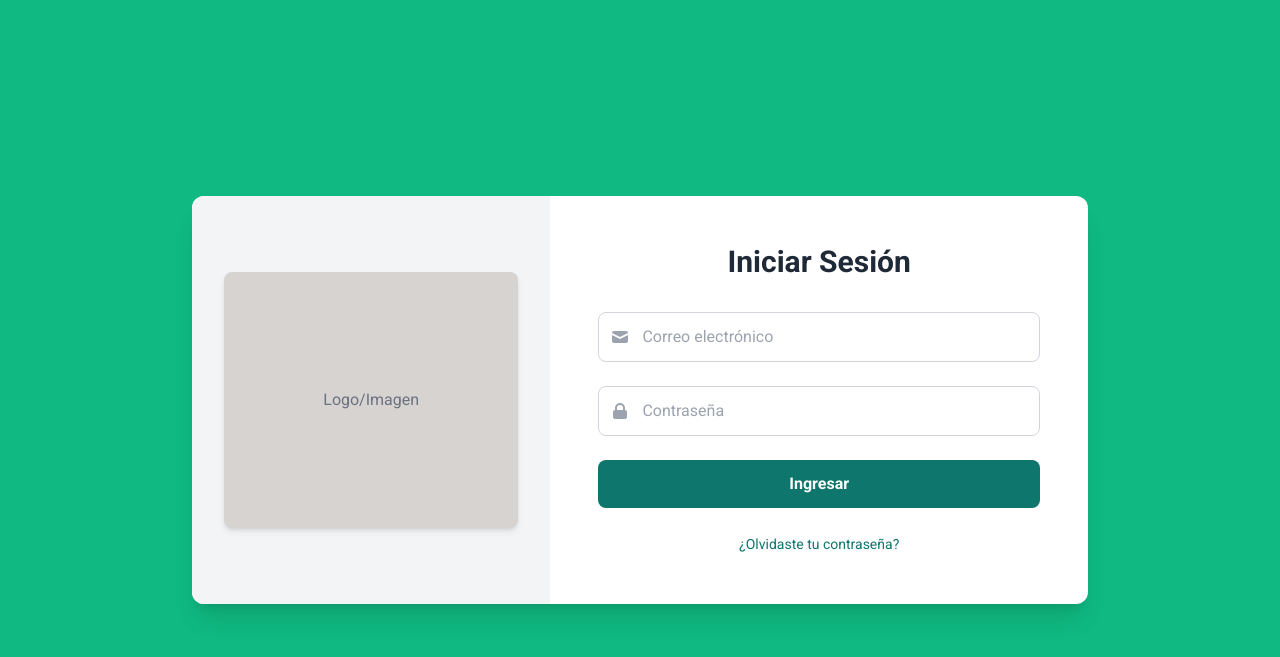
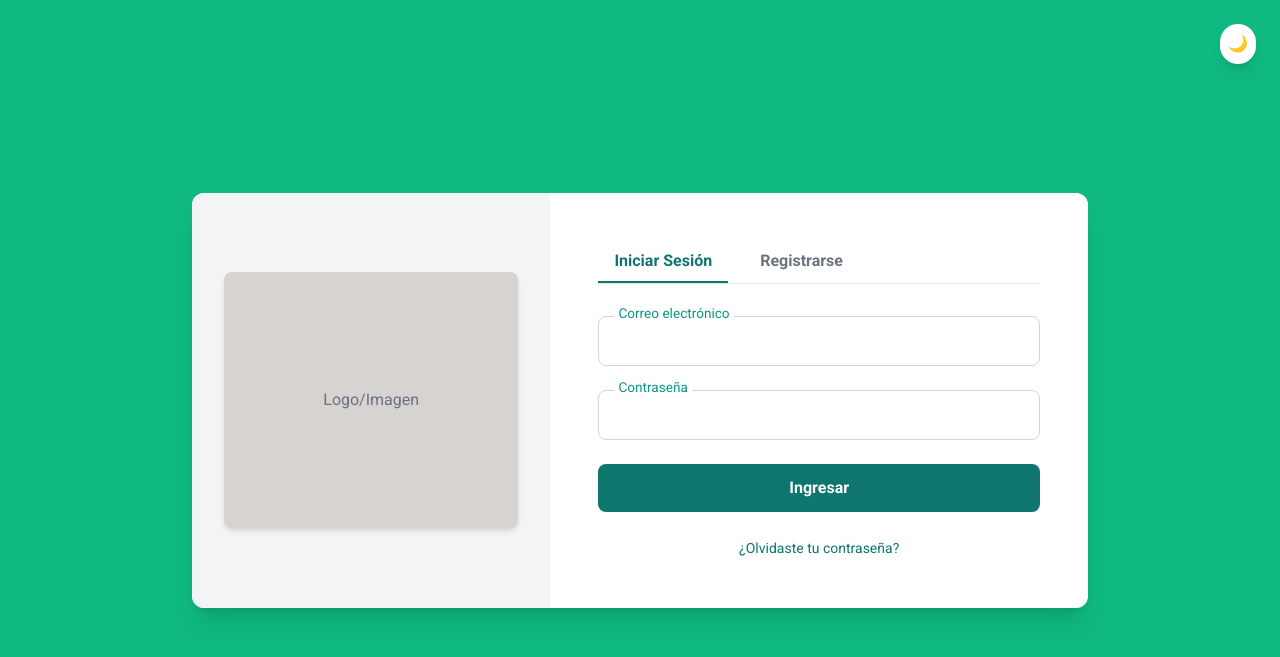
Before and after one commit to Lau163/HealthMate.S.V, a PHP site: page /views/index/index.view.php in a window 1280 px wide. Shown: the top 657 px of the page. Run offline with PHP 8.4, Linux system fonts and the light colour scheme; some libraries are stand-ins or nearby versions.

Commit message:
CHANCES AND INTEGRE REGISTER

```diff
--- a/views/index/index.view.php
+++ b/views/index/index.view.php
@@ -10,6 +10,29 @@
     <link href="https://fonts.googleapis.com/css2?family=Roboto:wght@300;400;500;700&display=swap" rel="stylesheet">
     <script src="https://cdn.tailwindcss.com"></script>
     <style>
+        /* ...existing code... */
+.input-floating-label {
+    position: absolute;
+    left: 1rem;
+    top: -0.8rem;
+    font-size: 0.85rem;
+    background: white;
+    padding: 0 0.25rem;
+    color: #0d9488;
+    pointer-events: none;
+    transition: all 0.2s;
+    z-index: 10;
+      text-align: right;
+}
+.input-floating:focus + .input-floating-label,
+.input-floating:not(:placeholder-shown) + .input-floating-label {
+    top: 0.2rem;
+    left: 0.75rem;
+    font-size: 0.75rem;
+    color: #0d9488;
+    transform: translateY(0);
+}
+/* ...existing code... */
         @media (max-width: 768px) {
             .login-container {
                 width: 90% !important;
@@ -42,6 +65,11 @@
     </style>
 </head>
 <body class="min-h-screen bg-emerald-500 flex items-center justify-center p-4">
+    <!-- Botón Dark Mode -->
+    <button id="darkModeToggle" class="absolute top-6 right-6 bg-white dark:bg-slate-800 text-teal-700 dark:text-teal-400 rounded-full p-2 shadow-lg transition duration-200" title="Cambiar modo">
+        🌙
+    </button>
+    <div class="w-full max-w-4xl bg-white rounded-xl shadow-xl overflow-hidden flex flex-col md:flex-row">
      <div class="w-full max-w-4xl bg-white rounded-xl shadow-xl overflow-hidden flex flex-col md:flex-row">
         <!-- Imagen de inicio de sesión (visible solo en escritorio) -->
         <div class="login-image w-full md:w-2/5 bg-gray-100 flex items-center justify-center p-8">
@@ -52,64 +80,113 @@
 
         <!-- Formulario de inicio de sesión -->
        <div class="login-container w-full md:w-3/5 p-8 md:p-12">
-            <h1 class="text-2xl md:text-3xl font-bold text-center text-gray-800 mb-8">Iniciar Sesión</h1>
-
-            <form class="space-y-6">
-                <!-- Campo de correo electrónico -->
-                <div class="relative">
-                    <div class="absolute inset-y-0 left-0 pl-3 flex items-center pointer-events-none">
-                        <svg class="h-5 w-5 text-gray-400" fill="currentColor" viewBox="0 0 20 20">
-                            <path d="M2.003 5.884L10 9.882l7.997-3.998A2 2 0 0016 4H4a2 2 0 00-1.997 1.884z"></path>
-                            <path d="M18 8.118l-8 4-8-4V14a2 2 0 002 2h12a2 2 0 002-2V8.118z"></path>
-                        </svg>
-                    </div>
-                    <input
-                        type="email"
-                        id="email"
-                        name="email"
-                        placeholder=" "
-                        class="w-full pl-10 pr-4 py-3 border border-gray-300 rounded-lg focus:ring-2 focus:ring-teal-200 focus:border-teal-500 transition duration-200"
-                        required
-                    >
-                    <label for="email" class="absolute left-10 top-1/2 -translate-y-1/2 text-gray-400 bg-white px-1 transition-all duration-200 pointer-events-none">
-                        Correo electrónico
-                    </label>
+    <!-- Tabs -->
+    <div class="mb-8 border-b border-gray-200">
+        <nav class="flex space-x-4" id="tabs-nav">
+            <button class="tab-btn text-teal-700 font-bold py-2 px-4 border-b-2 border-teal-700 focus:outline-none" data-tab="login">Iniciar Sesión</button>
+            <button class="tab-btn text-gray-500 font-bold py-2 px-4 border-b-2 border-transparent hover:text-teal-700 focus:outline-none" data-tab="register">Registrarse</button>
+        </nav>
     </div>
 
-                <!-- Campo de contraseña -->
-                <div class="relative mt-8">
-                    <div class="absolute inset-y-0 left-0 pl-3 flex items-center pointer-events-none">
-                        <svg class="h-5 w-5 text-gray-400" fill="currentColor" viewBox="0 0 20 20">
-                            <path fill-rule="evenodd" d="M5 9V7a5 5 0 0110 0v2a2 2 0 012 2v5a2 2 0 01-2 2H5a2 2 0 01-2-2v-5a2 2 0 012-2zm8-2v2H7V7a3 3 0 016 0z" clip-rule="evenodd"></path>
-                        </svg>
+    <!-- Login Form -->
+   <form id="login-tab" class="space-y-6">
+    <!-- Email -->
+    <div class="relative mb-6">
+        <input type="email" id="email_login" name="email" placeholder=" " class="w-full pl-4 pr-4 py-3 border border-gray-300 rounded-lg focus:ring-2 focus:ring-teal-200 focus:border-teal-500" required>
+        <label for="email_login" class="input-floating-label">Correo electrónico</label>
     </div>
-                    <input
-                        type="password"
-                        id="password"
-                        name="password"
-                        placeholder=" "
-                        class="w-full pl-10 pr-4 py-3 border border-gray-300 rounded-lg focus:ring-2 focus:ring-teal-200 focus:border-teal-500 transition duration-200"
-                        required
-                    >
-                    <label for="password" class="absolute left-10 top-1/2 -translate-y-1/2 text-gray-400 bg-white px-1 transition-all duration-200 pointer-events-none">
-                        Contraseña
-                    </label>
+    <!-- Password -->
+    <div class="relative mb-6">
+        <input type="password" id="password_login" name="password" placeholder=" " class="w-full pl-4 pr-4 py-3 border border-gray-300 rounded-lg focus:ring-2 focus:ring-teal-200 focus:border-teal-500" required>
+        <label for="password_login" class="input-floating-label">Contraseña</label>
     </div>
-
-                <!-- Botón de ingresar -->
-                <button
-                    type="submit"
-                    class="w-full bg-teal-700 hover:bg-teal-800 text-white font-bold py-3 px-4 rounded-lg btn-login focus:outline-none focus:ring-2 focus:ring-teal-500 focus:ring-opacity-50 transition duration-200 transform active:scale-95"
-                >
+    <button type="submit" class="w-full bg-teal-700 hover:bg-teal-800 text-white font-bold py-3 px-4 rounded-lg btn-login focus:outline-none focus:ring-2 focus:ring-teal-500 focus:ring-opacity-50 transition duration-200 transform active:scale-95">
         Ingresar
     </button>
-
-                <!-- Enlace de olvidé mi contraseña -->
     <div class="text-center mt-4">
         <a href="#" class="text-sm text-teal-700 hover:underline">¿Olvidaste tu contraseña?</a>
     </div>
 </form>
+
+  <!-- Register Form -->
+<form id="register-tab" class="space-y-6 hidden">
+    <!-- Nombre -->
+  <div class="relative mb-6">
+    <input type="text" id="nombre" name="nombre" placeholder=" " class="input-floating w-full pl-4 pr-4 py-3 border border-gray-300 rounded-lg focus:ring-2 focus:ring-teal-200 focus:border-teal-500" required>
+    <label for="nombre" class="input-floating-label ">Nombre</label>
 </div>
+    <!-- Email -->
+    <div class="relative">
+        <input type="email" id="email_reg" name="email" placeholder=" " class="input-floating w-full pl-4 pr-4 py-3 border border-gray-300 rounded-lg focus:ring-2 focus:ring-teal-200 focus:border-teal-500" required>
+        <label for="email_reg" class="input-floating-label">Correo electrónico</label>
+    </div>
+    <!-- Password -->
+    <div class="relative">
+        <input type="password" id="password_reg" name="password" placeholder=" " class="w-full pl-4 pr-4 py-3 border border-gray-300 rounded-lg focus:ring-2 focus:ring-teal-200 focus:border-teal-500" required>
+        <label for="password_reg" class="input-floating-label">Contraseña</label>
+    </div>
+    <!-- Edad -->
+    <div class="relative">
+        <input type="number" id="edad" name="edad" placeholder=" " class="input-floating w-full pl-4 pr-4 py-3 border border-gray-300 rounded-lg focus:ring-2 focus:ring-teal-200 focus:border-teal-500" required>
+        <label for="edad" class="input-floating-label">Edad</label>
+    </div>
+    <!-- Sexo -->
+    <div class="relative">
+        <select id="sexo" name="sexo" class="w-full pl-4 pr-4 py-3 border border-gray-300 rounded-lg focus:ring-2 focus:ring-teal-200 focus:border-teal-500" required>
+            <option value="" disabled selected>Selecciona tu sexo</option>
+            <option value="Masculino">Masculino</option>
+            <option value="Femenino">Femenino</option>
+            <option value="Otro">Otro</option>
+        </select>
+        <label for="sexo" class="absolute left-4 top-1/2 -translate-y-1/2 text-gray-400 bg-white px-1 pointer-events-none">Sexo</label>
+    </div>
+    <!-- Peso -->
+    <div class="relative">
+        <input type="number" step="0.01" id="peso" name="peso" placeholder=" " class="input-floating w-full pl-4 pr-4 py-3 border border-gray-300 rounded-lg focus:ring-2 focus:ring-teal-200 focus:border-teal-500" required>
+        <label for="peso" class="input-floating-label">Peso (kg)</label>
+    </div>
+    <!-- Altura -->
+    <div class="relative">
+        <input type="number" step="0.01" id="altura" name="altura" placeholder=" " class="input-floating w-full pl-4 pr-4 py-3 border border-gray-300 rounded-lg focus:ring-2 focus:ring-teal-200 focus:border-teal-500">
+        <label for="altura" class="input-floating-label">Altura (cm)</label>
+    </div>
+    <!-- Tipo de sangre -->
+    <div class="relative">
+        <input type="text" id="tipo_sangre" name="" placeholder=" " class="input-floating w-full pl-4 pr-4 py-3 border border-gray-300 rounded-lg focus:ring-2 focus:ring-teal-200 focus:border-teal-500">
+        <label for="" class="input-floating-label">Tipo de sangre</label>
+    </div>
+    <!-- Alergias -->
+    <div class="relative">
+        <input type="text" id="alergias" name="alergias" placeholder=" " class="input-floating w-full pl-4 pr-4 py-3 border border-gray-300 rounded-lg focus:ring-2 focus:ring-teal-200 focus:border-teal-500" required>
+        <label for="alergias" class="input-floating-label">Alergias</label>
+    </div>
+    <!-- Enfermedades -->
+    <div class="relative">
+        <input type="text" id="enfermedades" name="enfermedades" placeholder=" " class="input-floating w-full pl-4 pr-4 py-3 border border-gray-300 rounded-lg focus:ring-2 focus:ring-teal-200 focus:border-teal-500" required>
+        <label for="enfermedades" class="input-floating-label">Enfermedades</label>
+    </div>
+    <button type="submit" class="w-full bg-teal-700 hover:bg-teal-800 text-white font-bold py-3 px-4 rounded-lg btn-login focus:outline-none focus:ring-2 focus:ring-teal-500 focus:ring-opacity-50 transition duration-200 transform active:scale-95">
+        Registrarse
+    </button>
+</form>
+</div>
+
+<script>
+    // Tabs functionality
+    document.querySelectorAll('.tab-btn').forEach(btn => {
+        btn.addEventListener('click', function() {
+            document.querySelectorAll('.tab-btn').forEach(b => {
+                b.classList.remove('text-teal-700', 'border-teal-700');
+                b.classList.add('text-gray-500', 'border-transparent');
+            });
+            this.classList.add('text-teal-700', 'border-teal-700');
+            this.classList.remove('text-gray-500', 'border-transparent');
+            // Mostrar/ocultar formularios
+            document.getElementById('login-tab').classList.toggle('hidden', this.dataset.tab !== 'login');
+            document.getElementById('register-tab').classList.toggle('hidden', this.dataset.tab !== 'register');
+        });
+    });
+</script>
     </div>
 
     <script>
@@ -124,6 +201,24 @@
                 });
             });
         });
+        <script>
+    // Alternar clase dark en body
+    const btn = document.getElementById('darkModeToggle');
+    btn.addEventListener('click', () => {
+        document.body.classList.toggle('dark');
+        // Cambia el icono según el modo
+        if(document.body.classList.contains('dark')) {
+            btn.textContent = '☀️';
+        } else {
+            btn.textContent = '🌙';
+        }
+    });
+    // Opcional: Mantener modo al recargar
+    if(window.matchMedia('(prefers-color-scheme: dark)').matches){
+        document.body.classList.add('dark');
+        btn.textContent = '☀️';
+    }
+</script>
     </script>
 </body>
 </html>
```
Also changed, not shown: usuarios.sql (+10 -1 lines). Lines whose indentation alone changed are shown as unchanged.
